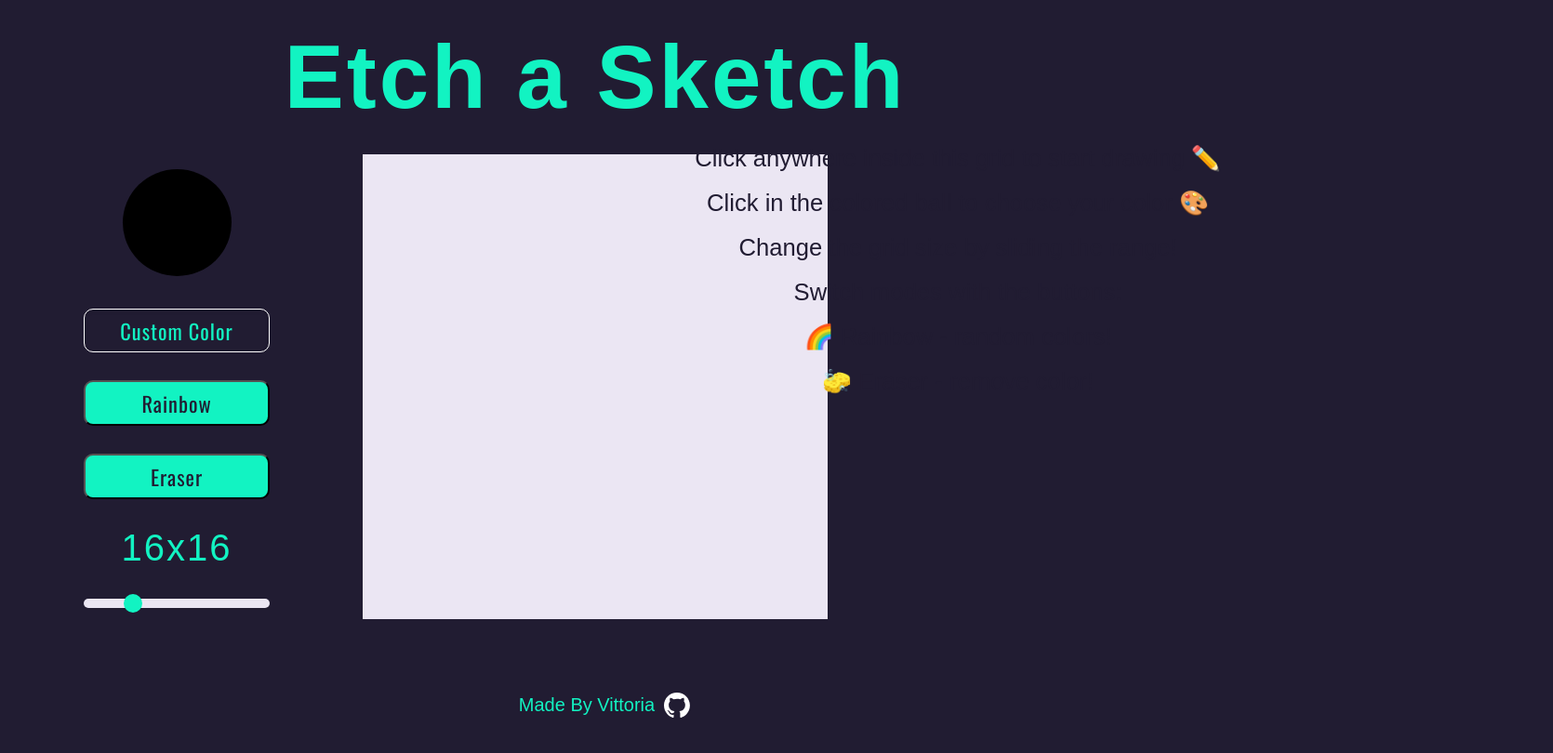
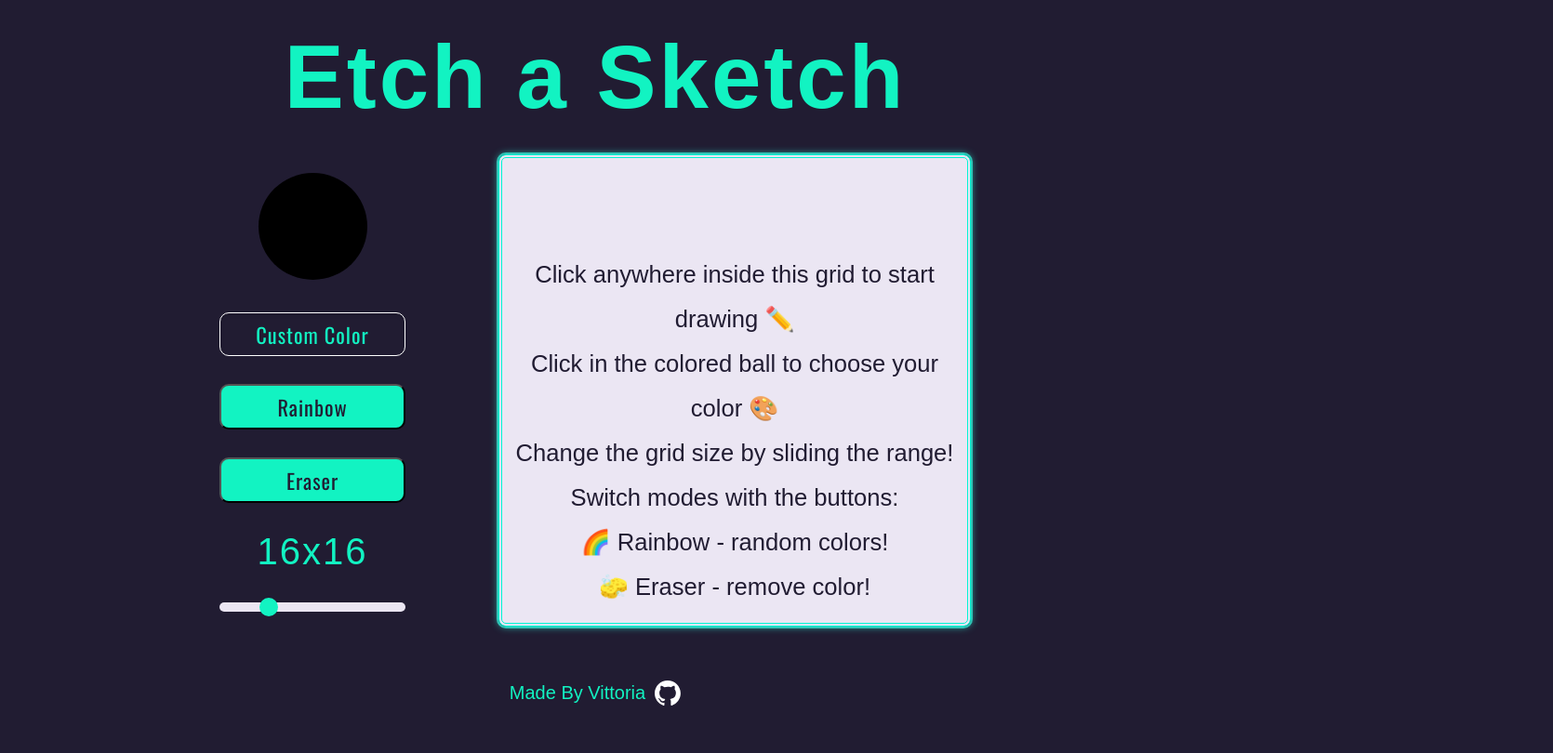
Before and after one commit to vbenedeto/etch-a-sketch, a plain HTML site: page index.html in a window 1280 px wide. Shown: the whole page at 93% size, 1670 px wide, since content can reach past the window. Drawn offline with nearby package versions, Linux system fonts and the light colour scheme; a web font is replaced by a local one.

Commit message:
Updade main.css file and add Github profile link to footer

```diff
--- a/index.html
+++ b/index.html
@@ -27,7 +27,7 @@
     <p>
       Made By Vittoria
     </p>
-    <img src="github-mark.svg" alt="github icon">
+    <a href="https://github.com/vbenedeto" target="_blank"><img src="github-mark.svg" alt="github icon"></a>
   </footer>
 </body>
 </html>
--- a/styles/main.css
+++ b/styles/main.css
@@ -5,6 +5,8 @@
 }
 
 body {
+  display: flex;
+  flex-direction: column;
   font-family: 'Big Shoulders Stencil', sans-serif;
   height: 100vh;
   margin: 0;
@@ -26,10 +28,10 @@ main {
   gap: 100px;
   margin: 0 auto;
   max-width: 1100px;
+  flex: 1;
 }
 
 footer {
-  position: absolute;
   bottom: 0;
   left: 0;
   display: flex;
@@ -39,6 +41,7 @@ footer {
   width: 100%;
   padding: 10px;
   font-size: 20px;
+  padding: 40px 0px 29px 0px;
 }
 
 img {
@@ -49,11 +52,16 @@ img {
 }
 
 #grid-container {
+  position: relative;
   display: flex;
   flex-wrap: wrap;
   width: 500px;
   height: 500px;
   background-color: var(--secondary-color);
+  border: 4px double #00f5d4;
+  outline: 2px solid #2ec4b6;
+  border-radius: 0.5rem;
+  box-shadow: 0 0 8px #2ec4b6;
 }
 
 .grid-settings {
```
